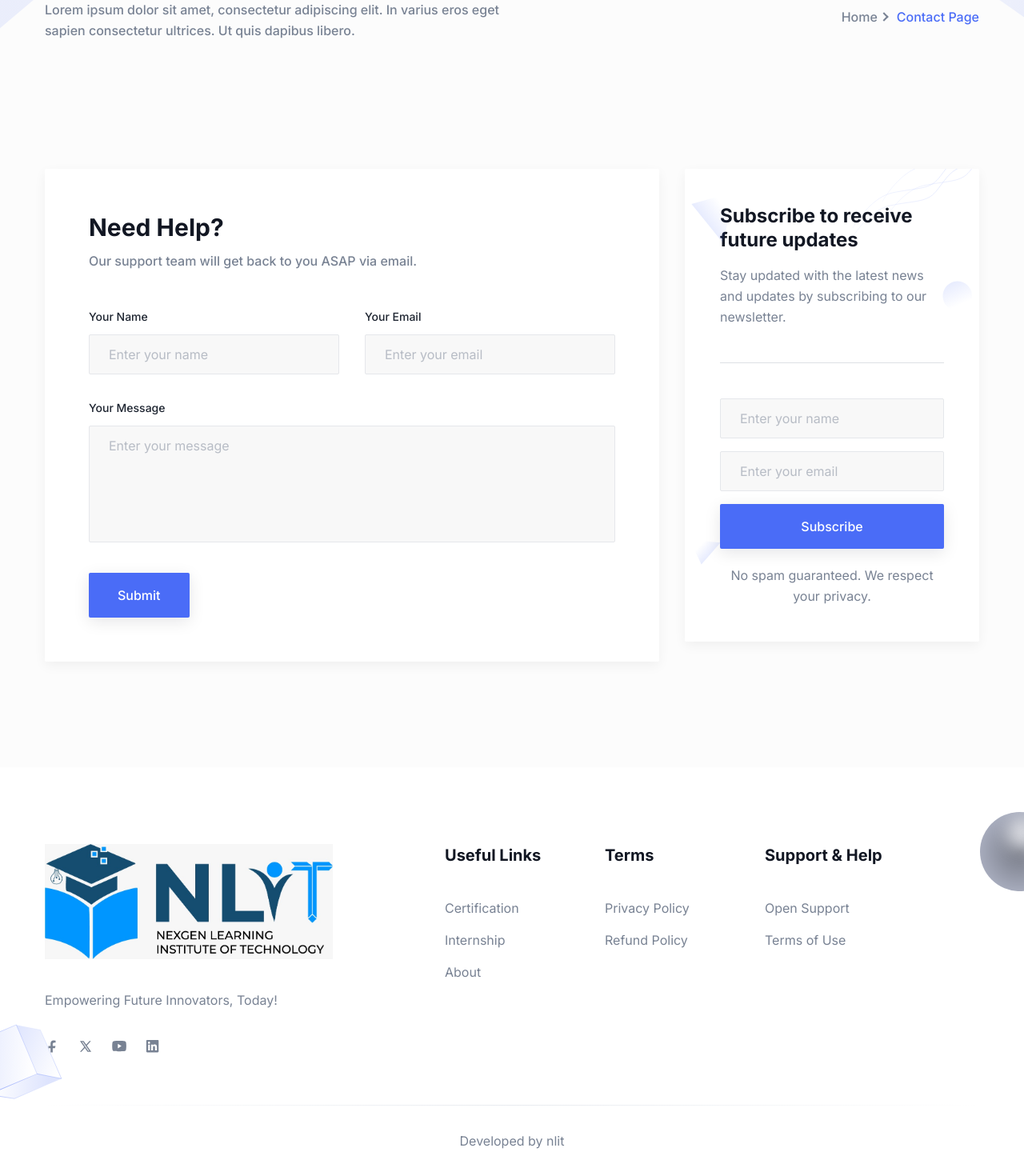
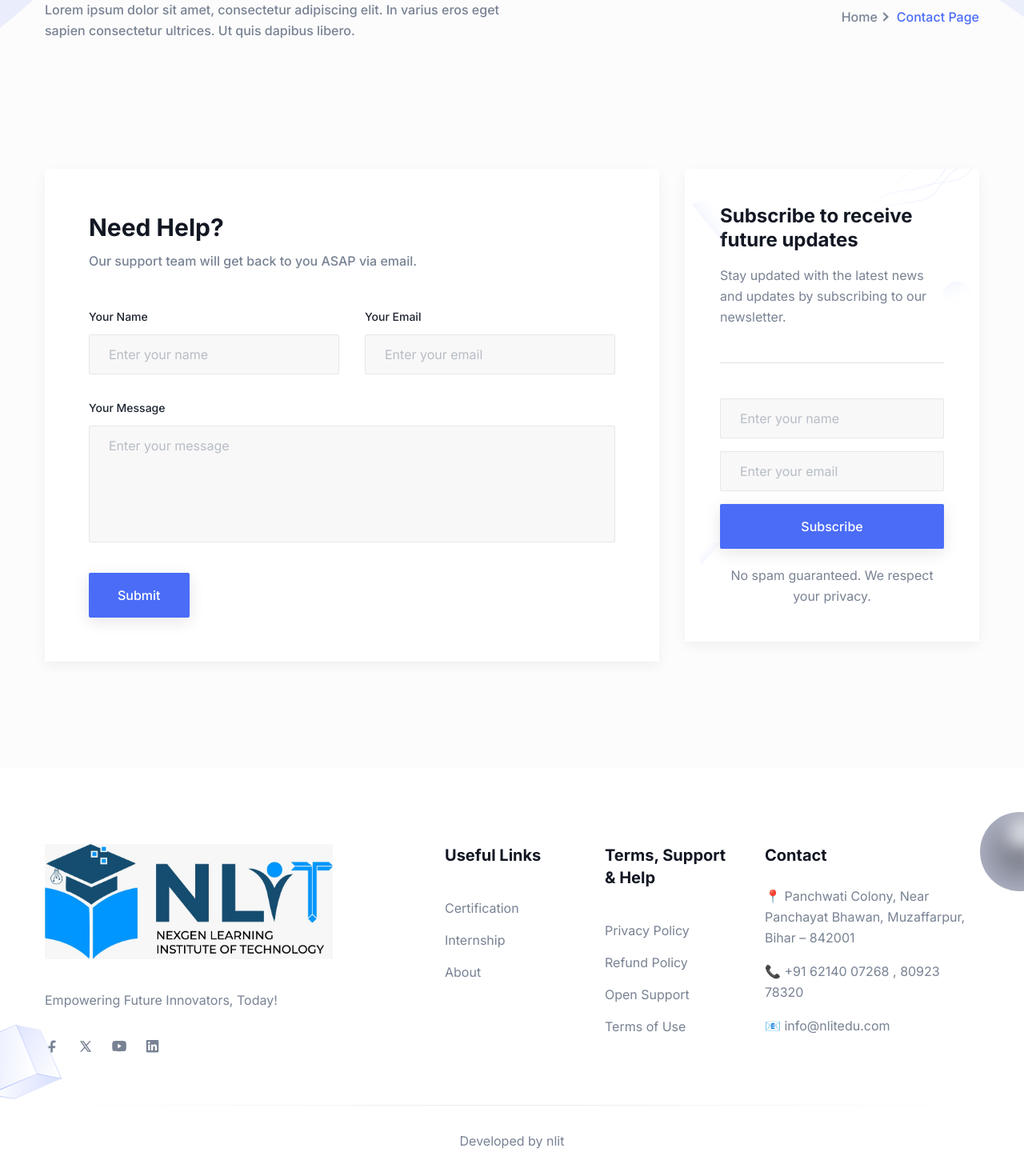
Before and after one commit to shubham-manmohan/nexgen-tech, a Next.js app: page /contact in a window 1280 px wide. Shown: the part 237-1707 px from the top of the page at 80% size. Built offline with nearby package versions, Linux system fonts and the light colour scheme.

Commit message:
UI fixes.

```diff
--- a/src/components/CertificateInfo/index.tsx
+++ b/src/components/CertificateInfo/index.tsx
@@ -60,7 +60,7 @@ const CertificateInfo = () => {
 
           {/* Sample Certificate Image */}
           <div className="max-w-md flex-shrink-0 rounded-lg border border-gray-300 shadow-lg dark:border-gray-700">
-            <div className="relative h-[400] w-full overflow-hidden rounded-lg">
+            <div className="relative w-full overflow-hidden rounded-lg">
               <Image
                 src="/company/cert-sample.jpg"
                 alt="Certificate Sample"
--- a/src/components/Contact/NewsLatterBox.tsx
+++ b/src/components/Contact/NewsLatterBox.tsx
@@ -69,7 +69,7 @@ const NewsLatterBox = () => {
                 />
                 <stop
                   offset="1"
-                  stopColor={theme === "light" ? "#4A6CF7" : "#fff"}
+                  stopColor={theme === "dark" ? "#4A6CF7" : "#fff"}
                   stopOpacity="0"
                 />
               </linearGradient>
@@ -105,7 +105,7 @@ const NewsLatterBox = () => {
                 />
                 <stop
                   offset="1"
-                  stopColor={theme === "light" ? "#4A6CF7" : "#fff"}
+                  stopColor={theme === "dark" ? "#4A6CF7" : "#fff"}
                   stopOpacity="0"
                 />
               </linearGradient>
@@ -141,7 +141,7 @@ const NewsLatterBox = () => {
                 />
                 <stop
                   offset="1"
-                  stopColor={theme === "light" ? "#4A6CF7" : "#fff"}
+                  stopColor={theme === "dark" ? "#4A6CF7" : "#fff"}
                   stopOpacity="0"
                 />
               </linearGradient>
@@ -194,7 +194,7 @@ const NewsLatterBox = () => {
                 />
                 <stop
                   offset="1"
-                  stopColor={theme === "light" ? "#4A6CF7" : "#fff"}
+                  stopColor={theme === "dark" ? "#4A6CF7" : "#fff"}
                   stopOpacity="0"
                 />
               </linearGradient>
@@ -212,7 +212,7 @@ const NewsLatterBox = () => {
                 />
                 <stop
                   offset="1"
-                  stopColor={theme === "light" ? "#4A6CF7" : "#fff"}
+                  stopColor={theme === "dark" ? "#4A6CF7" : "#fff"}
                   stopOpacity="0"
                 />
               </linearGradient>
@@ -230,7 +230,7 @@ const NewsLatterBox = () => {
                 />
                 <stop
                   offset="1"
-                  stopColor={theme === "light" ? "#4A6CF7" : "#fff"}
+                  stopColor={theme === "dark" ? "#4A6CF7" : "#fff"}
                   stopOpacity="0"
                 />
               </linearGradient>
@@ -248,7 +248,7 @@ const NewsLatterBox = () => {
                 />
                 <stop
                   offset="1"
-                  stopColor={theme === "light" ? "#4A6CF7" : "#fff"}
+                  stopColor={theme === "dark" ? "#4A6CF7" : "#fff"}
                   stopOpacity="0"
                 />
               </linearGradient>
--- a/src/components/CourseEnrollment/index.tsx
+++ b/src/components/CourseEnrollment/index.tsx
@@ -2,8 +2,7 @@
 
 import React from "react";
 
-const GOOGLE_FORM_URL =
-  "https://docs.google.com/forms/d/e/YOUR_FORM_ID/viewform"; // Replace with your actual Google Form URL
+const GOOGLE_FORM_URL = "https://forms.gle/hxmbFF9MfopLTXGo6"; // Replace with your actual Google Form URL
 
 const courses = [
   {
--- a/src/components/Features/index.tsx
+++ b/src/components/Features/index.tsx
@@ -8,8 +8,8 @@ const Features = () => {
       <section id="features" className="py-16 md:py-20 lg:py-28">
         <div className="container">
           <SectionTitle
-            title="Main Features"
-            paragraph="There are many variations of passages of Lorem Ipsum available but the majority have suffered alteration in some form."
+            title="Why Choose NLIT?"
+            paragraph="Discover the key features that set us apart — from hands-on training to career-focused support, we are committed to helping you succeed in the real world."
             center
           />
 
--- /dev/null
+++ b/src/components/Footer/addressinfo.tsx
@@ -0,0 +1,44 @@
+const AddressInfo = () => {
+  return (
+    <div className="mb-12 max-w-[360px] lg:mb-16">
+      <h2 className="mb-6 text-xl font-bold text-black dark:text-white">
+        Contact
+      </h2>
+      <ul className="text-body-color dark:text-body-color-dark space-y-4 text-base leading-relaxed">
+        <li>
+          📍{" "}
+          <span>
+            Panchwati Colony, Near Panchayat Bhawan, Muzaffarpur, Bihar – 842001
+          </span>
+        </li>
+        <li>
+          📞{" "}
+          <a
+            href="tel:+916214007268"
+            className="hover:text-primary duration-300"
+          >
+            +91 62140 07268
+          </a>
+          {" , "}
+          <a
+            href="tel:+918092378320"
+            className="hover:text-primary duration-300"
+          >
+            80923 78320
+          </a>
+        </li>
+        <li>
+          📧{" "}
+          <a
+            href="mailto:info@nlitedu.com"
+            className="hover:text-primary duration-300"
+          >
+            info@nlitedu.com
+          </a>
+        </li>
+      </ul>
+    </div>
+  );
+};
+
+export default AddressInfo;
--- a/src/components/Footer/index.tsx
+++ b/src/components/Footer/index.tsx
@@ -1,6 +1,7 @@
 "use client";
 import Image from "next/image";
 import Link from "next/link";
+import AddressInfo from "./addressinfo";
 
 const Footer = () => {
   return (
@@ -141,11 +142,10 @@ const Footer = () => {
                 </ul>
               </div>
             </div>
-
             <div className="w-full px-4 sm:w-1/2 md:w-1/2 lg:w-2/12 xl:w-2/12">
               <div className="mb-12 lg:mb-16">
                 <h2 className="mb-10 text-xl font-bold text-black dark:text-white">
-                  Terms
+                  Terms, Support & Help
                 </h2>
                 <ul>
                   <li>
@@ -164,16 +164,6 @@ const Footer = () => {
                       Refund Policy
                     </Link>
                   </li>
-                </ul>
-              </div>
-            </div>
-
-            <div className="w-full px-4 md:w-1/2 lg:w-4/12 xl:w-3/12">
-              <div className="mb-12 lg:mb-16">
-                <h2 className="mb-10 text-xl font-bold text-black dark:text-white">
-                  Support & Help
-                </h2>
-                <ul>
                   <li>
                     <Link
                       href="/contact"
@@ -192,6 +182,9 @@ const Footer = () => {
                   </li>
                 </ul>
               </div>
+            </div>
+            <div className="w-full px-4 md:w-1/2 lg:w-4/12 xl:w-3/12">
+              <AddressInfo />
             </div>
           </div>
 
--- a/src/components/Header/index.tsx
+++ b/src/components/Header/index.tsx
@@ -165,8 +165,8 @@ const Header = () => {
               <div className="flex items-center justify-end pr-16 lg:pr-0">
                 {/* Google Form Link */}
                 <Link
-                  href="https://docs.google.com/forms/d/1jo-l51zEwRFXWof3msANjR7IT9BJAXH2h2LwVYS45Fc/edit#settings" // Replace with your Google Form URL
-                  className="ease-in-up shadow-btn hover:shadow-btn-hover bg-primary hover:bg-primary/90 rounded-xs px-8 py-3 text-base font-medium text-white transition duration-300 md:block md:px-9 lg:px-6 xl:px-9"
+                  href="https://forms.gle/hxmbFF9MfopLTXGo6"
+                  className="ease-in-up shadow-btn hover:shadow-btn-hover bg-primary hover:bg-primary/90 rounded-xs px-8 py-2 text-base font-medium text-white transition duration-300 md:block md:px-9 lg:px-6 xl:px-9"
                 >
                   Register Here
                 </Link>
--- a/src/components/Hero/index.tsx
+++ b/src/components/Hero/index.tsx
@@ -24,7 +24,7 @@ const Hero = () => {
                 </p>
                 <div className="flex justify-center space-x-4">
                   <Link
-                    href="#enroll"
+                    href="https://forms.gle/hxmbFF9MfopLTXGo6"
                     className="inline-block rounded bg-blue-600 px-6 py-3 text-base font-medium text-white transition hover:bg-blue-700"
                   >
                     Enroll Now
--- a/src/components/Video/index.tsx
+++ b/src/components/Video/index.tsx
@@ -32,7 +32,7 @@ export default function Video() {
           <iframe
             ref={iframeRef}
             className="absolute top-0 left-0 h-full w-full"
-            src={`https://www.youtube.com/embed/L61p2uyiMSo?autoplay=${isPlaying ? "1" : "0"}&rel=0&showinfo=0&enablejsapi=1`}
+            src={`https://www.youtube.com/embed/rlwMsnro6Fo?autoplay=${isPlaying ? "1" : "0"}&rel=0&showinfo=0&enablejsapi=1`}
             title="NLIT Introduction Video"
             allow="accelerometer; autoplay; clipboard-write; encrypted-media; gyroscope; picture-in-picture"
             allowFullScreen
```
